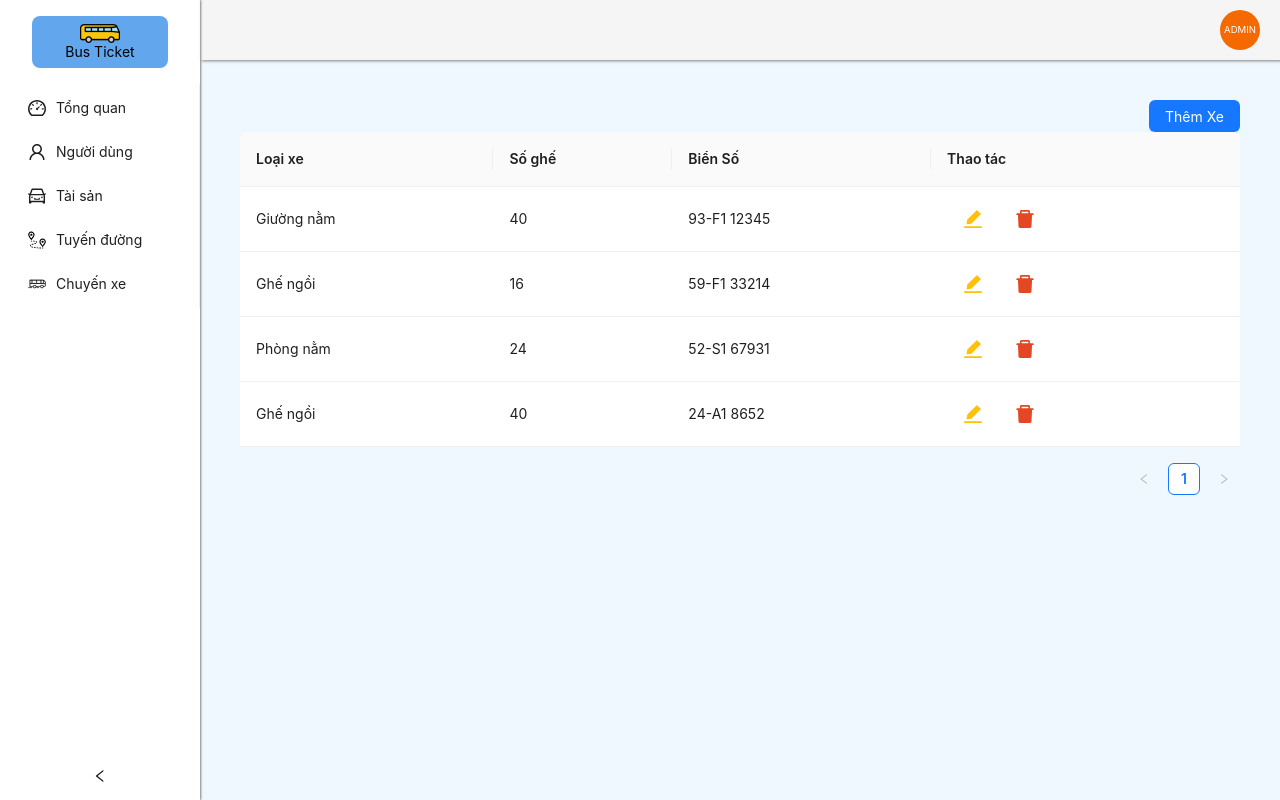
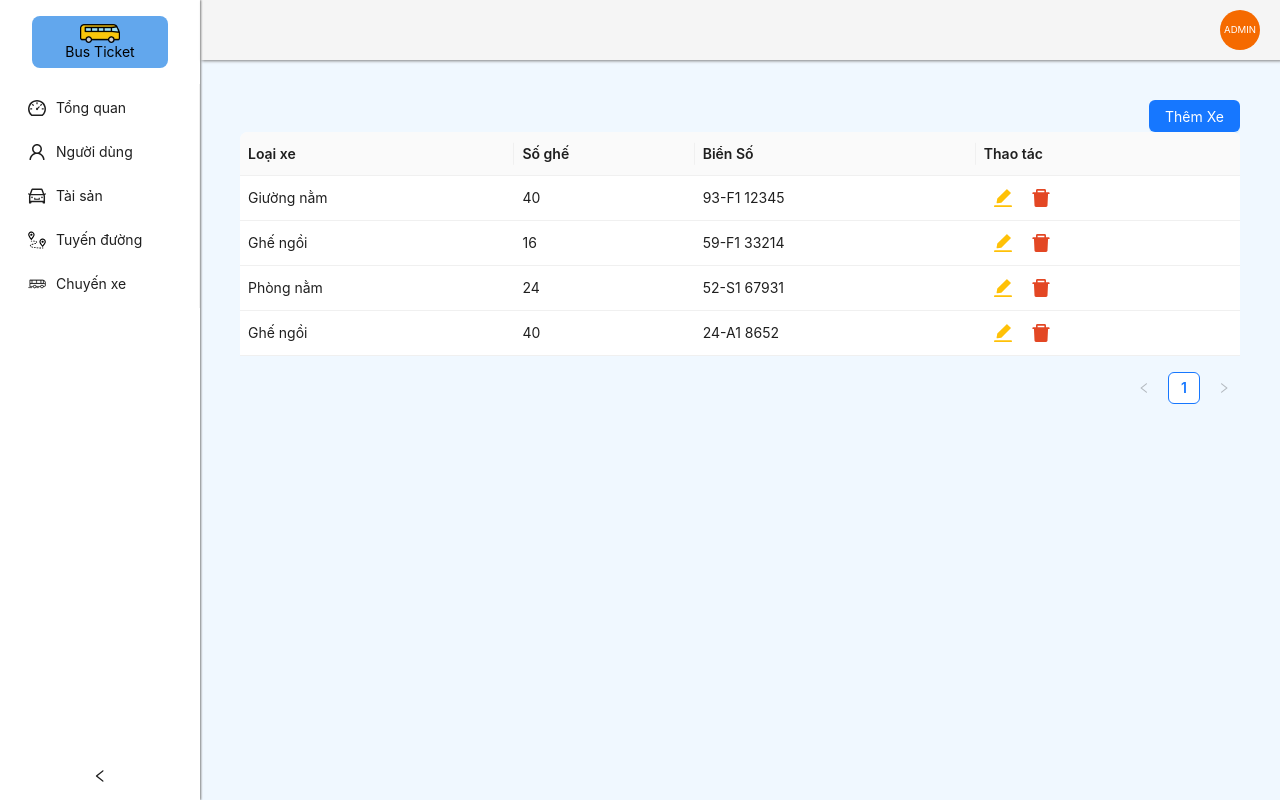
Before and after one commit to superdark1999/bus-ticket-client, a React (Create React App) app: page /admin/assets in a window 1280 px wide. Built offline with nearby package versions, Linux system fonts and the light colour scheme.

Commit message:
connect Trip with db

```diff
--- /dev/null
+++ b/src/api/actions/trip.ts
@@ -0,0 +1,93 @@
+import axiosAdmin from "api/apiAdmin";
+import { createPageOption } from "api/utils/common";
+import { ITrip } from "views/Admin/tabs/Trip";
+const { axiosAdminTrip } = axiosAdmin;
+
+// router.get("/", tripController.list);
+// router.get("/:id", tripController.getById);
+// router.post("/", tripController.createTrip);
+// router.put("/:id", tripController.updateTrip);
+// router.delete("/:id", tripController.deletedTrip);
+
+interface TripListResult {
+  results: ITrip[];
+  page: number;
+  limit: number;
+  totalPages: number;
+  totalResults: number;
+}
+const ERROR_DATA: TripListResult = {
+  results: [],
+  page: 0,
+  limit: 0,
+  totalPages: 0,
+  totalResults: 0,
+};
+
+const getListTrip = async (
+  page: number,
+  pageSize: number,
+  sortBy?: string
+): Promise<TripListResult> => {
+  try {
+    const response = await axiosAdminTrip.get("/", {
+      params: createPageOption(page, pageSize, "creatAt"),
+    });
+    console.log("🚀 ~ file: trip.ts ~ line 36 ~ response", response);
+    return response.data;
+  } catch (error) {
+    console.log("getListTrip error", error);
+  }
+  return { ...ERROR_DATA };
+};
+
+const createTrip = async (data: ITrip): Promise<ITrip> => {
+  const { destination, duration, origin, price } = data;
+  try {
+    const response = await axiosAdminTrip.post("/", {
+      destination,
+      duration,
+      origin,
+      price,
+    });
+    console.log("🚀 ~ file: trip.ts ~ line 70 ~ createTrip ", response);
+    return response.data;
+  } catch (error) {
+    console.log("🚀 ~ file: trip.ts ~ line 77 ~ createTrip ~ error", error);
+  }
+  throw new Error("Create failed!");
+};
+
+const updateTrip = async (
+  id: string,
+  dataUpdate: { [key: string]: any }
+): Promise<ITrip> => {
+  try {
+    const response = await axiosAdminTrip.put(`/${id}`, dataUpdate);
+    console.log("🚀 ~ file: trip.ts ~ line 70 ~ updateTrip ", response);
+    return response.data;
+  } catch (error) {
+    console.log("🚀 ~ file: trip.ts ~ line 77 ~ createTrip ~ error", error);
+  }
+  throw new Error("Update failed!");
+};
+
+const deleteTrip = async (id: string): Promise<string> => {
+  try {
+    const response = await axiosAdminTrip.delete(`/${id}`);
+    console.log(
+      "🚀 ~ file: trip.ts ~ line 56 ~ deleteTrip ~ response",
+      response
+    );
+    return response.data;
+  } catch (error) {}
+  return "Delete failed!";
+};
+
+const adminTripApi = {
+  getListTrip,
+  createTrip,
+  updateTrip,
+  deleteTrip,
+};
+export default adminTripApi;
--- /dev/null
+++ b/src/api/apiAdmin.ts
@@ -0,0 +1,41 @@
+import axios from "axios";
+import { BASE_URL } from "./utils/constant";
+
+const axiosAdminTrip = axios.create({
+  baseURL: BASE_URL.adminTrip,
+});
+const axiosAdminTripRoute = axios.create({
+  baseURL: BASE_URL.adminTripRoute,
+});
+const axiosAdminCoach = axios.create({
+  baseURL: BASE_URL.adminCoach,
+});
+
+axios.interceptors.request.use(async (config) => {
+  console.log("config", config);
+  return config;
+});
+
+[axiosAdminTrip, axiosAdminTripRoute, axiosAdminCoach].forEach(
+  (axiosAdminItem) => {
+    axiosAdminItem.interceptors.response.use(
+      function (response) {
+        return response;
+      },
+      function (error) {
+        let res = error.response;
+        if (res.status == 401) {
+        }
+        console.error("error");
+        return Promise.reject(error);
+      }
+    );
+  }
+);
+
+const axiosAdmin = {
+  axiosAdminTrip,
+  axiosAdminCoach,
+  axiosAdminTripRoute,
+};
+export default axiosAdmin;
--- /dev/null
+++ b/src/api/utils/common.ts
@@ -0,0 +1,21 @@
+interface IPageOption {
+  page: number;
+  limit: number;
+  sortBy?: string;
+}
+
+export const createPageOption = (
+  page: number,
+  pageSize: number,
+  sortBy?: string
+) => {
+  const pageOption: IPageOption = {
+    page,
+    limit: pageSize,
+    sortBy,
+  };
+  if (!sortBy) delete pageOption.sortBy;
+  return pageOption;
+};
+
+export default { createPageOption };
--- /dev/null
+++ b/src/api/utils/constant.ts
@@ -0,0 +1,7 @@
+export const BASE_URL = {
+  adminTrip: "http://localhost:8081/trip", // resful API
+  adminTripRoute: "http://localhost:8???",
+  adminCoach: "http://localhost:?????",
+  user: "",
+  booking: "",
+};
--- a/src/layout/AdminLayout.tsx
+++ b/src/layout/AdminLayout.tsx
@@ -28,6 +28,16 @@ const FullScreen = styled.div`
   overflow: hidden;
   display: inline-flex;
   position: relative;
+  .ant-table-cell {
+    padding: 6px 8px !important;
+    height: 44px;
+  }
+
+  .ant-table-wrapper {
+    .ant-spin-container {
+      opacity: 1;
+    }
+  }
 `;
 
 const Container = styled.div`
@@ -40,9 +50,10 @@ const Container = styled.div`
 `;
 
 const Content = styled.div`
-  min-height: calc(100vh - ${HEADER_HEIGHT});
+  height: calc(100vh - ${HEADER_HEIGHT});
   background-color: aliceblue;
   display: flex;
   flex-direction: column;
   padding: 5vh;
+  overflow: auto;
 `;
--- /dev/null
+++ b/src/utils/common.ts
@@ -0,0 +1,32 @@
+const getTime = (duration: number): { hour: number; minute: number } => {
+  const minute: number = duration % 60;
+  const hour: number = Math.round((duration - minute) / 60);
+  return {
+    hour,
+    minute,
+  };
+};
+const convertDurationToString = (duration: number) => {
+  const { hour, minute } = getTime(duration);
+  const minuteMessage = minute > 0 ? ` ${minute} phút` : "";
+  return `${hour} giờ${minuteMessage}`;
+};
+
+const convertTimePickerValue = (duration: number): string => {
+  const { hour, minute } = getTime(duration);
+  const hourPrefix = hour < 10 ? "0" : "";
+  const minutePrefix = minute < 10 ? "0" : "";
+  //HH:mm
+  const result = `${hourPrefix}${hour}:${minutePrefix}${minute}`;
+  console.log(
+    "🚀 ~ file: common.ts ~ line 21 ~ convertTimePickerValue ~ result",
+    result
+  );
+  return result;
+};
+export const durationCommon = {
+  getTime,
+  convertDurationToString,
+  convertTimePickerValue,
+};
+export default {};
--- a/src/views/Admin/tabs/Assets.tsx
+++ b/src/views/Admin/tabs/Assets.tsx
@@ -397,6 +397,9 @@ const Coach = ({}: SeflProp) => {
 };
 const ButtonGroup = styled.div`
   display: inline-flex;
+  button {
+    padding: 4px 8px;
+  }
 `;
 const CustomAntdTable: React.FC<TableProps<any>> = styled(Table)`
   .highlight {
--- a/src/views/Admin/tabs/Trip.tsx
+++ b/src/views/Admin/tabs/Trip.tsx
@@ -12,96 +12,37 @@ import {
   InputNumber,
   TimePicker,
 } from "antd";
-import { ColumnsType, TableProps } from "antd/es/table";
-import { v4 as uuidv4 } from "uuid";
+import { ColumnsType, TablePaginationConfig, TableProps } from "antd/es/table";
+import { v4 as uuidv4, v4 } from "uuid";
 import { EditFilled, DeleteFilled } from "@ant-design/icons";
 import styled from "styled-components";
 import SelectLocation, {
   getFormValuesFromData,
 } from "components/SelectLocation";
 import moment from "moment";
+import adminTripApi from "api/actions/trip";
+import { FilterValue } from "antd/es/table/interface";
+import { durationCommon } from "utils/common";
 
 interface SeflProp {}
 export interface ITrip {
   id: string;
   origin: string;
-  destination: string; // số ghế
-  duration: string; // biển số xe
+  destination: string;
+  duration: number;
   price: number;
+  createdAt?: string;
+  updateAt?: string;
 }
 
-const updateTrip = async (
-  id: string,
-  dataUpdate: { [key: string]: any }
-): Promise<{ [key: string]: any }> => {
-  return new Promise((res) => {
-    setTimeout(() => {
-      res({});
-    }, 200);
-  });
-};
+interface TableParams {
+  pagination?: TablePaginationConfig;
+  sortField?: string;
+  sortOrder?: string;
+  filters?: Record<string, FilterValue>;
+}
 
-const getListTrip = async (
-  startAt: number = 0,
-  maxResults = 100
-): Promise<ITrip[]> => {
-  const listtrip: ITrip[] = [
-    {
-      id: "ba0018dd-46ab-493d-a8a5-8867253cf96e",
-      destination: "Thành phố Đà Lạt - Tỉnh Lâm Đồng",
-      duration: "07:50",
-      origin: "Thành phố Hồ Chí Minh",
-      price: 500000,
-    },
-    {
-      id: "d317a26d-ed31-49c0-b444-5da8eaca51ee",
-      destination: "Thành phố Nha Trang - Tỉnh Khánh Hòa",
-      duration: "12:20",
-      origin: "Huyện Hóc Môn - Thành phố Hồ Chí Minh",
-      price: 600000,
-    },
-    {
-      id: "cd463b61-8f84-4033-a332-d2bc526f052a",
-      destination: "Thành phố Kon Tum - Tỉnh Kon Tum",
-      duration: "16:30",
-      origin: "Huyện Hóc Môn - Thành phố Hồ Chí Minh",
-      price: 750000,
-    },
-  ];
-  await delay(500);
-  return listtrip;
-};
-
-const deleteTrip = async (id: string): Promise<string> => {
-  await delay(500);
-  return new Promise((res) => {
-    res("Delete success!");
-  });
-};
-
-const createTrip = async (data: ITrip): Promise<ITrip> => {
-  // const { destination,duration,origin,price } = data;
-  return new Promise((res) => {
-    res({
-      ...data,
-      id: uuidv4(),
-    });
-  });
-};
-
-const tripApi = {
-  updateTrip,
-  getListTrip,
-  deleteTrip,
-  createTrip,
-};
-
-const delay = async (ms: number = 500) =>
-  new Promise<void>((res) => {
-    setTimeout(() => {
-      res();
-    }, ms);
-  });
+const PAGE_SIZE = 10;
 
 const Routes = ({}: SeflProp) => {
   const [isOpenModal, setIsOpenModal] = useState(false);
@@ -112,6 +53,28 @@ const Routes = ({}: SeflProp) => {
   const [highlightType, setHighlightType] = useState<"update" | "delete">(
     "update"
   );
+  const [refreshKey, setRefreshKey] = useState<string>(v4());
+  const [tableParams, setTableParams] = useState<TableParams>({
+    pagination: {
+      current: 1,
+      pageSize: PAGE_SIZE,
+    },
+  });
+
+  const fetchData = async (page: number, pageSize: number = PAGE_SIZE) => {
+    adminTripApi.getListTrip(page, pageSize).then((res) => {
+      const { results, totalResults } = res;
+      setTripList(results);
+      setTableParams({
+        ...tableParams,
+        pagination: {
+          ...tableParams.pagination,
+          total: totalResults,
+        },
+      });
+    });
+  };
+
   // Get data after mount
   useEffect(() => {
     // Call api to get trip list, do later
@@ -119,11 +82,14 @@ const Routes = ({}: SeflProp) => {
 
     // Got data successfully
     setTableStatus("loading");
-    getListTrip(0, 100).then((data) => {
-      setTripList(data);
+    fetchData(0, PAGE_SIZE).finally(() => {
       setTableStatus("none");
     });
   }, []);
+
+  useEffect(() => {
+    fetchData(tableParams.pagination?.current || 1);
+  }, [JSON.stringify(tableParams), refreshKey]);
 
   // Handle adding trip dialog
   const showModal = () => {
@@ -143,53 +109,34 @@ const Routes = ({}: SeflProp) => {
 
   const onFinish = async (values: any, type: "create" | "edit") => {
     // Call api to add one schedule bus
-    console.log("🚀 ~ file: Assets.tsx ~ line 152 ~ onFinish ~ values", values);
     const { price, destination, origin } = values;
-    const duration = values.duration.format("HH:mm");
+    const durationStr: string = values.duration?.format("HH:mm");
+    const [hourStr, minuteStr] = durationStr.split(":");
+    const duration = parseInt(hourStr, 10) * 60 + parseInt(minuteStr, 10);
     const id = values?.id || uuidv4();
     // Fake call api
-    const newTrip: ITrip = {
+    let newTrip: ITrip = {
       id,
       destination,
       duration,
       origin,
       price,
     };
-    console.log("🚀 ~ file: Trip.tsx ~ line 172 ~ onFinish ~ newTrip", newTrip);
     try {
       const api =
         type === "create"
-          ? tripApi.createTrip(newTrip)
-          : tripApi.updateTrip(id, { destination, duration, origin, price });
+          ? adminTripApi.createTrip(newTrip)
+          : adminTripApi.updateTrip(id, {
+              destination,
+              duration,
+              origin,
+              price,
+            });
 
       setTableStatus("loading");
-      // const res = await api;
-      await delay(500);
-
-      let newtripList: ITrip[] = [];
-
-      console.log(
-        "🚀 ~ file: Assets.tsx ~ line 175 ~ onFinish ~ newTrip",
-        newTrip
-      );
-      if (type === "create") newtripList = [...tripList, newTrip];
-      else
-        newtripList = tripList.map((trip) => {
-          if (trip.id !== newTrip.id) return trip;
-          else
-            return {
-              ...newTrip,
-              id: trip.id,
-            };
-        });
-
-      console.log(
-        "🚀 ~ file: Assets.tsx ~ line 187 ~ onFinish ~ newtripList",
-        newtripList
-      );
-      // Update data/ui
-      setTripList(newtripList);
-
+      const res = await api;
+      console.log("🚀 ~ file: Trip.tsx ~ line 138 ~ onFinish ~ res", res);
+      if (type === "create") newTrip.id = res?.id || newTrip.id;
       message.success(
         type === "create"
           ? "Thêm dữ liệu thành công!"
@@ -199,7 +146,8 @@ const Routes = ({}: SeflProp) => {
       message.error("Có lỗi xảy ra, vui lòng thử lại!");
     }
     highlightRows([newTrip.id], "update");
-    setTableStatus("none");
+    // setTableStatus("none");
+    setRefreshKey(v4());
     setIsOpenModal(false);
   };
 
@@ -211,17 +159,14 @@ const Routes = ({}: SeflProp) => {
     setTableStatus("loading");
     highlightRows([trip.id], "delete");
     try {
-      await tripApi.deleteTrip(trip.id);
-      message.success(`Xóa thành công!`);
-      const newtripList = tripList.filter((item) => item.id !== trip.id);
-      setTripList(newtripList);
+      await adminTripApi.deleteTrip(trip.id);
+      setTimeout(() => {
+        message.success(`Xóa thành công!`);
+        setRefreshKey(v4());
+        setTableStatus("none");
+      }, 2000);
     } catch (error) {
-      console.log(
-        "🚀 ~ file: Assets.tsx ~ line 185 ~ handleDeleteTrip ~ error",
-        error
-      );
       message.error(`Có lỗi xảy ra, vui lòng thử lại!`);
-    } finally {
       setTableStatus("none");
     }
   };
@@ -240,13 +185,40 @@ const Routes = ({}: SeflProp) => {
     }
   };
 
+  const handleTableChange = (
+    pagination: any,
+    filters: any
+    // sorter: SorterResult<any>
+  ) => {
+    setTableParams({
+      pagination,
+      filters,
+      // ...sorter,
+    });
+
+    // `dataSource` is useless since `pageSize` changed
+    if (pagination.pageSize !== tableParams.pagination?.pageSize) {
+      setTripList([]);
+    }
+  };
+
   // Handle table component
   const columns: ColumnsType<ITrip> = [
+    {
+      title: "STT",
+      key: "id",
+      align: "center",
+      render: (_, __, index) => (
+        <>
+          {((tableParams.pagination?.current || 1) - 1) * PAGE_SIZE + index + 1}
+          {/* {__.id} */}
+        </>
+      ),
+    },
     {
       title: "Điểm đi",
       dataIndex: "origin",
       key: "id",
-      // render: (_, trip) => <>{tripModelLabel[trip.model]}</>,
     },
     {
       title: "Điểm đến",
@@ -257,11 +229,8 @@ const Routes = ({}: SeflProp) => {
       title: "Thời gian di chuyển",
       dataIndex: "duration",
       key: "id",
-      render: (_, { duration }) => {
-        const [hour, minute] = duration.split(":");
-        const minuteMessage = minute !== "00" ? ` ${minute} phút` : "";
-        return <>{`${hour} giờ${minuteMessage}`}</>;
-      },
+      render: (_, { duration }) =>
+        durationCommon.convertDurationToString(duration),
     },
     {
       title: "Giá vé",
@@ -271,6 +240,7 @@ const Routes = ({}: SeflProp) => {
     },
     {
       title: "Thao tác",
+      align: "center",
       render: (_, trip) => {
         return (
           <ButtonGroup>
@@ -287,7 +257,10 @@ const Routes = ({}: SeflProp) => {
                   form.setFieldsValue({
                     id,
                     price,
-                    duration: moment(duration, "HH:mm"),
+                    duration: moment(
+                      durationCommon.convertTimePickerValue(duration),
+                      "HH:mm"
+                    ),
                     origin,
                     destination,
                     ...getFormValuesFromData("origin", origin),
@@ -417,7 +390,16 @@ const Routes = ({}: SeflProp) => {
           <Col span={24}>
             <CustomAntdTable
               dataSource={tripList}
+              pagination={tableParams.pagination}
               columns={columns}
+              onChange={(
+                tableConfig: TablePaginationConfig,
+                filter: Record<string, FilterValue | null>
+                // sorter: SorterResult<any>
+                // extra: any
+              ) => {
+                handleTableChange(tableConfig, filter);
+              }}
               loading={tableStatus === "loading"}
               rowClassName={(trip: ITrip) =>
                 selectedRowKeys.includes(trip.id)
@@ -433,14 +415,34 @@ const Routes = ({}: SeflProp) => {
 };
 const ButtonGroup = styled.div`
   display: inline-flex;
+  button {
+    padding: 4px 8px;
+  }
 `;
 const CustomAntdTable: React.FC<TableProps<any>> = styled(Table)`
   .highlight {
     &_update {
       background-color: #91caff69;
     }
+
+    @keyframes analogue {
+      0% {
+        opacity: 1;
+        height: 44px;
+        clip-path: inset(0px 0px 0px 0px);
+      }
+      100% {
+        height: 0px;
+        clip-path: inset(50% 50% 50% 50%);
+      }
+    }
+
     &_delete {
       background-color: #ff000045;
+      animation: analogue ease 1.5s;
+      height: 0px;
+      width: 0px;
+      opacity: 0;
     }
   }
 `;
```
